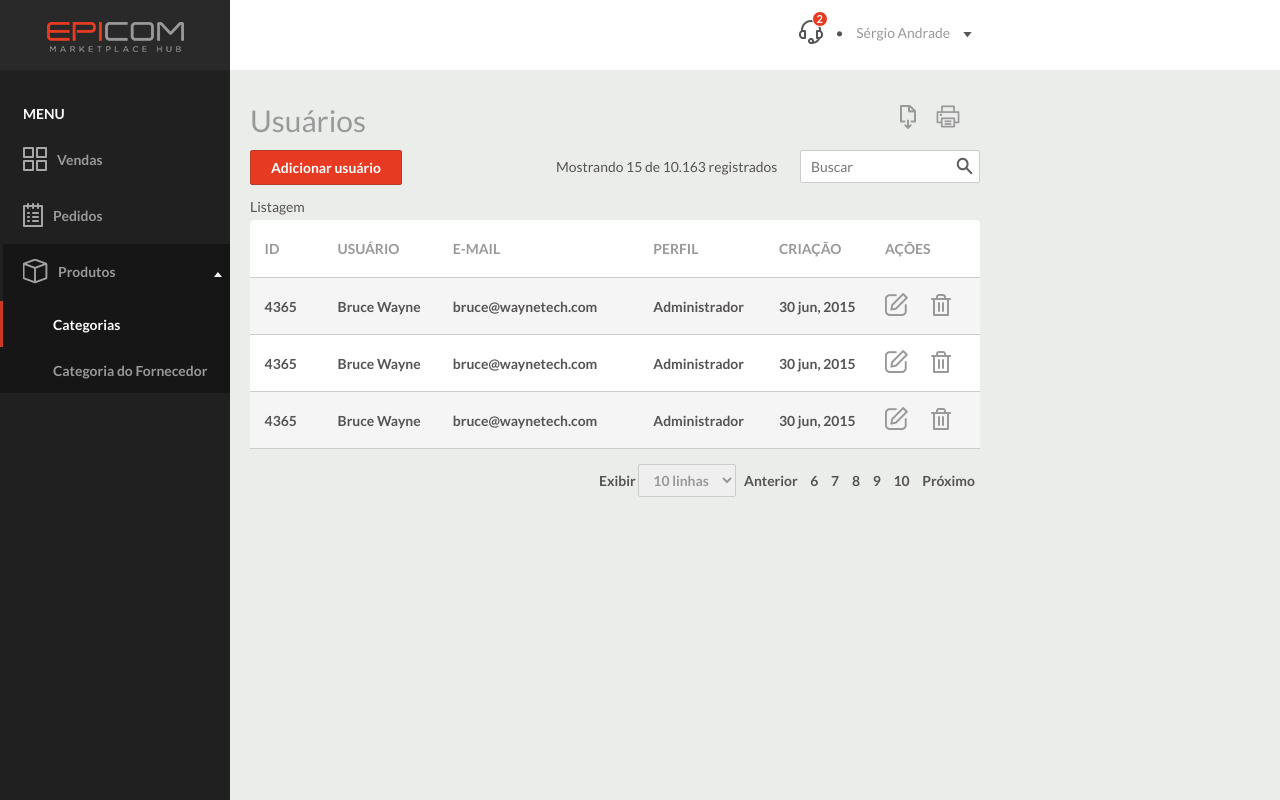
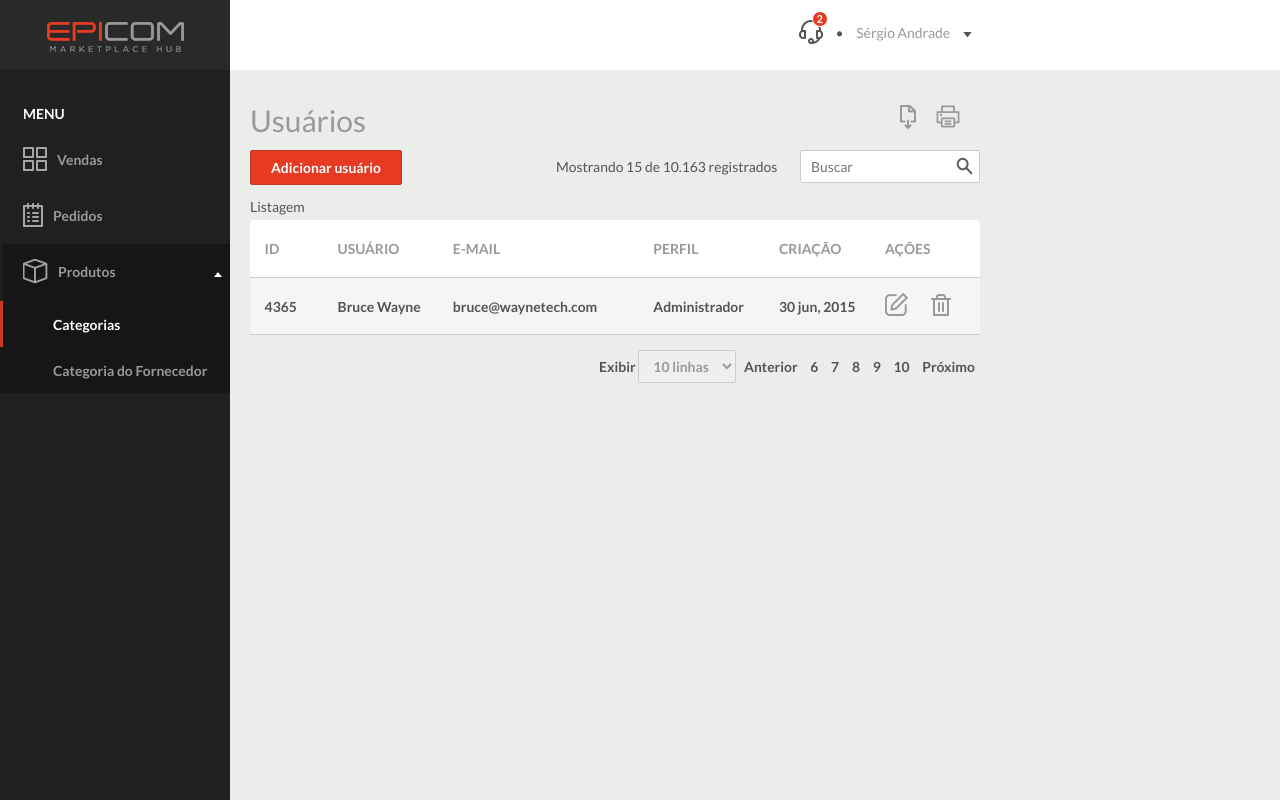
Before and after one commit to VansSalvador/layout-vanessa, a plain HTML site: page static/usuarios-main.html in a window 1280 px wide. Drawn offline with nearby package versions, Linux system fonts and the light colour scheme.

Commit message:
começando gerenciamento de usuarios

```diff
--- a/static/usuarios-main.html
+++ b/static/usuarios-main.html
@@ -3,11 +3,12 @@
 <head>
 	<meta charset="UTF-8">
 	<title>EPICOM</title>
-
 	<meta name="viewport" content="width=device-width, initial-scale=1, user-scalable=no">
 	<link href='http://fonts.googleapis.com/css?family=Lato:400,300,300italic,700,700italic,900,900italic,400italic,100italic,100' rel='stylesheet' type='text/css'>
 	<link rel="stylesheet" href="css/main.css">
 	<link rel="stylesheet" href="css/jqueryui.css">
+	<script src="https://ajax.googleapis.com/ajax/libs/angularjs/1.4.4/angular.min.js"></script>
+	<script src="js/users.controller.js"></script>
 </head>
 <body>
 	<div class="nav-user">
@@ -97,23 +98,6 @@
 									<td>30 jun, 2015</td>
 									<td><button class="ico icon-edit editUser" id=""></button> <button class="ico icon-delete deleteUser" id=""></button></td>
 								</tr>
-								<tr>
-									<td>4365</td>
-									<td>Bruce Wayne</td>
-									<td>bruce@waynetech.com</td>
-									<td><span class="tool" title="Usuário Administrador pode gerenciar Usuários, Editar, Colaborar, Ler e Analisar">Administrador</span></td>
-									<td>30 jun, 2015</td>
-									<td><button class="ico icon-edit editUser" id=""></button> <button class="ico icon-delete deleteUser" id=""></button></td>
-								</tr>
-								<tr>
-									<td>4365</td>
-									<td>Bruce Wayne</td>
-									<td>bruce@waynetech.com</td>
-									<td><span class="tool" title="Usuário Administrador pode gerenciar Usuários, Editar, Colaborar, Ler e Analisar">Administrador</span></td>
-									<td>30 jun, 2015</td>
-									<td><button class="ico icon-edit editUser" id=""></button> <button class="ico icon-delete deleteUser" id=""></button></td>
-								</tr>
-
 							</tbody>
 						</table>
 					</div>
```
Also changed, not shown: static/js/users.controller.js (added), 1 other file.
